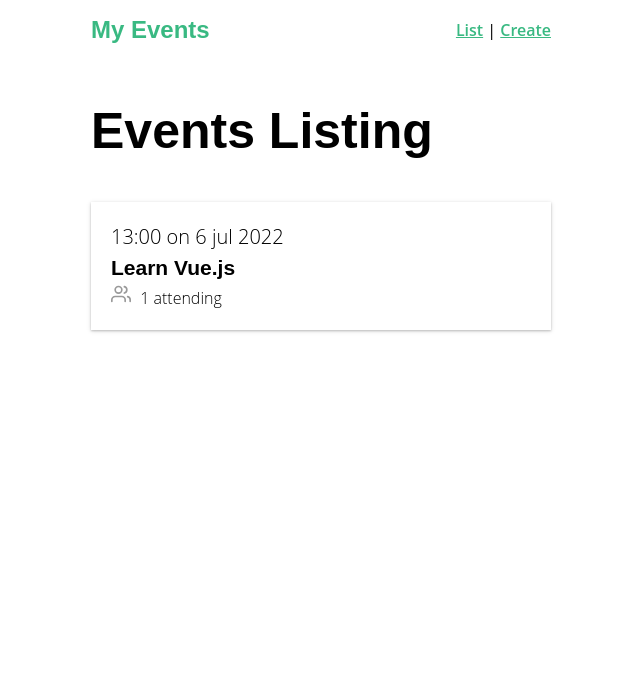
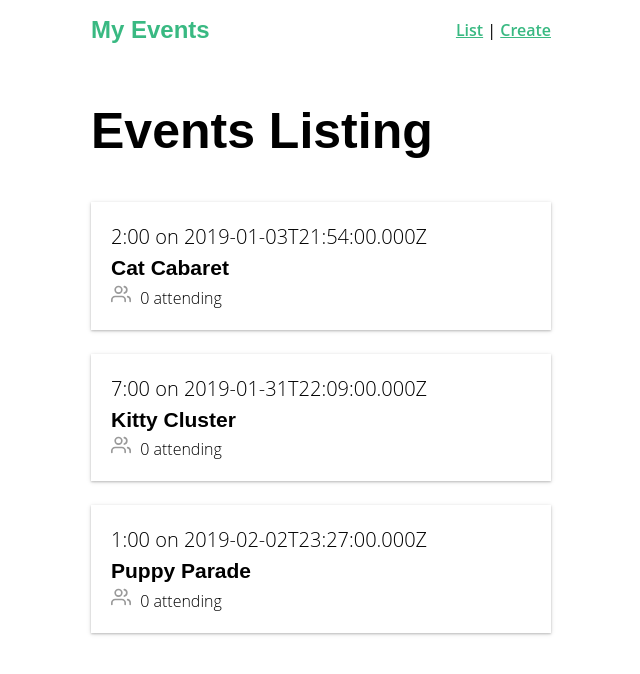
Before and after one commit to HenriquezDiego/event-list, a Vue app: page / in a window 1280 px wide. Shown: the top 674 px of the page, without its empty margins (319-959 px from the left). Built offline with nearby package versions, Linux system fonts and the light colour scheme; data requests are answered from the project's data file.

Commit message:
added json-server and API calls with Axios.

```diff
--- /dev/null
+++ b/db.json
@@ -0,0 +1,49 @@
+{
+    "events": [
+      {
+        "id": 5928101,
+        "user": {
+          "id": "abc123",
+          "name": "Adam"
+        },
+        "category": "animal welfare",
+        "organizer": "Adam",
+        "title": "Cat Cabaret",
+        "description": "Yay felines!",
+        "location": "Meow Town",
+        "date": "2019-01-03T21:54:00.000Z",
+        "time": "2:00",
+        "attendees": []
+      },
+      {
+        "id": 8419988,
+        "user": {
+          "id": "abc123",
+          "name": "Adam"
+        },
+        "category": "animal welfare",
+        "organizer": "Adam",
+        "title": "Kitty Cluster",
+        "description": "Yay cats!",
+        "location": "Catlandia",
+        "date": "2019-01-31T22:09:00.000Z",
+        "time": "7:00",
+        "attendees": []
+      },
+      {
+        "id": 4582797,
+        "user": {
+          "id": "abc123",
+          "name": "Adam"
+        },
+        "category": "animal welfare",
+        "organizer": "Adam",
+        "title": "Puppy Parade",
+        "description": "Yay pups!",
+        "location": "Puptown ",
+        "date": "2019-02-02T23:27:00.000Z",
+        "time": "1:00",
+        "attendees": []
+      }
+    ]
+  }
--- a/package.json
+++ b/package.json
@@ -8,6 +8,7 @@
     "lint": "vue-cli-service lint"
   },
   "dependencies": {
+    "axios": "^0.27.2",
     "core-js": "^3.8.3",
     "feather-icons": "^4.29.0",
     "loadash": "^1.0.0",
@@ -27,6 +28,7 @@
     "eslint-config-prettier": "^8.3.0",
     "eslint-plugin-prettier": "^4.0.0",
     "eslint-plugin-vue": "^8.0.3",
+    "json-server": "^0.17.0",
     "prettier": "^2.4.1",
     "vue-template-compiler": "^2.6.14"
   }
--- a/src/components/EnventCard.vue
+++ b/src/components/EnventCard.vue
@@ -1,7 +1,7 @@
 <template>
   <router-link
     class="event-link"
-    :to="{ name: 'event-show', params: { id: '1' } }"
+    :to="{ name: 'event-show', params: { id: event.id } }"
   >
     <div class="event-card -shadow">
       <span class="eyebrow">{{ event.time }} on {{ event.date }}</span>
@@ -13,16 +13,8 @@
 
 <script>
 export default {
-  data() {
-    return {
-      event: {
-        id: 1,
-        title: "Learn Vue.js",
-        date: "6 jul 2022",
-        time: "13:00",
-        attendees: [{ id: "abc123", name: "Diego Henriquez" }],
-      },
-    };
+  props: {
+    event: Object,
   },
 };
 </script>
--- a/src/views/EventList.vue
+++ b/src/views/EventList.vue
@@ -1,14 +1,31 @@
 <template>
   <div>
     <h1>Events Listing</h1>
-    <EventCard />
+    <EventCard v-for="event in events" :key="event.id" :event="event" />
   </div>
 </template>
 <script>
 import EventCard from "@/components/EnventCard.vue";
+import axios from "axios";
+
 export default {
   components: {
     EventCard,
   },
+  data() {
+    return {
+      events: [],
+    };
+  },
+  created() {
+    axios
+      .get("http://localhost:3000/events")
+      .then((response) => {
+        this.events = response.data;
+      })
+      .catch((error) => {
+        console.log(error);
+      });
+  },
 };
 </script>
--- a/src/views/EventShow.vue
+++ b/src/views/EventShow.vue
@@ -1,5 +1,5 @@
 <template>
-  <h1>Events Show {{ id }}</h1>
+  <h2>Events Show {{ id }}</h2>
 </template>
 <script>
 export default {
```
Also changed, not shown: 1 other file (tests, documents, lock files or other folders).
